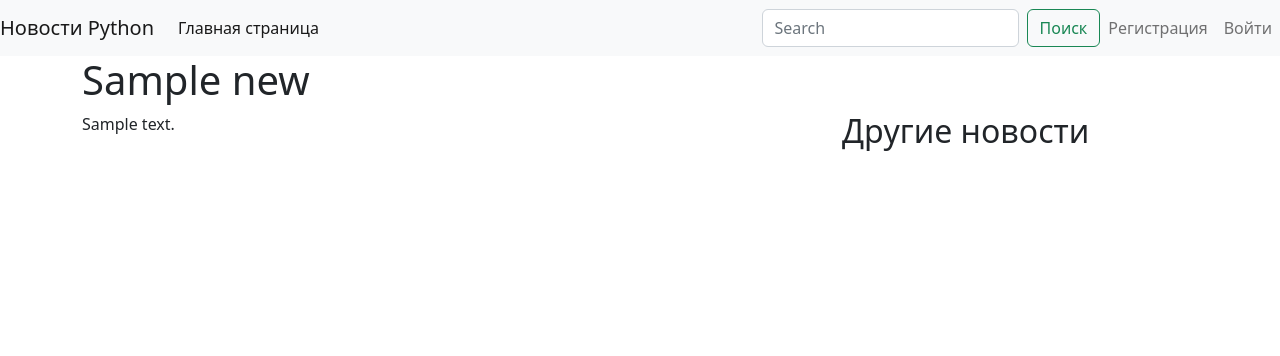
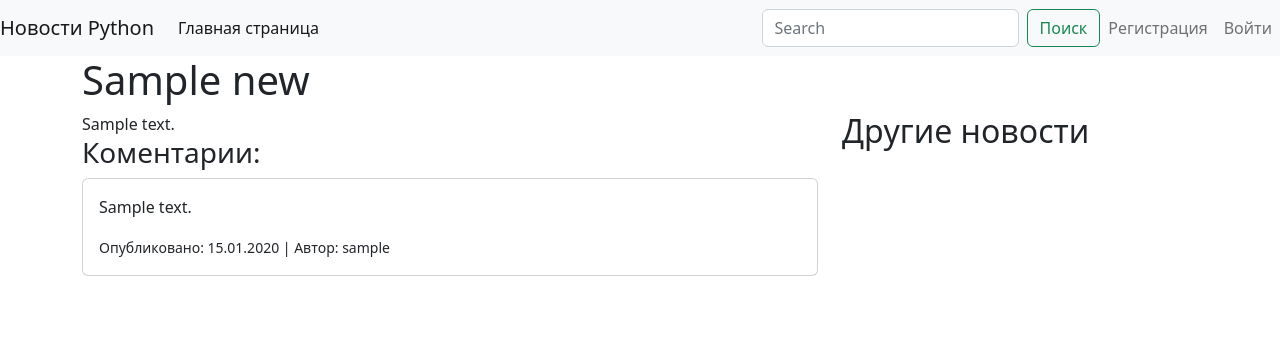
Before and after one commit to denis-meshcheryakov/learn_python_web, a Flask app: page /news/1 in a window 1280 px wide. Shown: the top 356 px of the page. Run offline with Flask 3, Linux system fonts and the light colour scheme; tables that the repository leaves empty hold one stand-in row (values such as "Sample post"); some libraries are stand-ins or nearby versions.

Commit message:
Добавил форму отображения коментариев

```diff
--- a/webapp/templates/news/single_news.html
+++ b/webapp/templates/news/single_news.html
@@ -4,7 +4,22 @@
   <div class="row">
   <div class="col-8 news-content">
     {{ news.text|safe }}
-  </div>
+    {% if news.comments %}
+      <h3>Коментарии:</h3>
+      {% for comment in news.comments %}
+      <div class="card">
+        <div class="card-body">
+          <p class="card-text">{{ comment.text }}</p>
+          <p class="card-text">
+            <small>Опубликовано: {{ comment.created.strftime('%d.%m.%Y') }} |
+              Автор: {{ comment.user.username }}
+            </small>
+          </p>
+        </div>
+      </div>
+      {% endfor %}
+    {% endif %}
+    </div>
   <div class="col-4">
       <h2>Другие новости</h2>
   </div>
```
